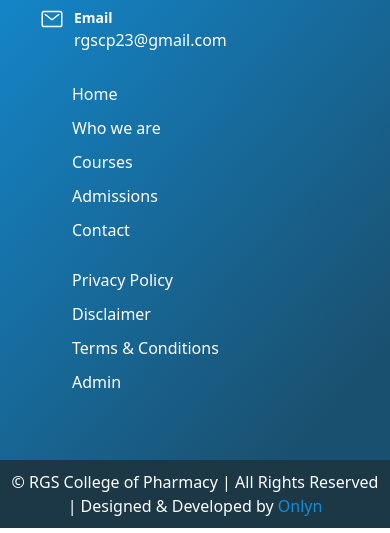
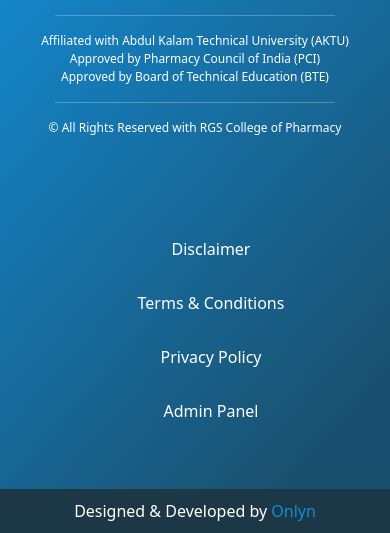
Before and after one commit to sidmrlazy/rgs, a PHP site: page /index.php in a window 390 px wide. Shown: the part 5102-5635 px from the top of the page. Run offline with PHP 8.4, Linux system fonts and the light colour scheme.

Commit message:
modified:   assets/css/styles.css modified:   includes/Footer.php modified:   includes/header.php modified:   includes/navbar.php

```diff
--- a/assets/css/styles.css
+++ b/assets/css/styles.css
@@ -996,51 +996,49 @@ input::-webkit-inner-spin-button {
 }
 /* ========= FOOTER ========= */
 .footer {
-  display: flex;
-  justify-content: flex-start;
-  align-items: flex-start;
-  padding: 40px;
   background: rgb(19, 141, 213);
   background: linear-gradient(
     132deg,
     rgba(19, 141, 213, 1) 10%,
     rgba(26, 80, 111, 1) 90%
   );
+  padding: 20px;
+  display: flex;
+  justify-content: center;
+  align-items: center;
 }
-.footer-about-details {
+.footer-img {
   display: flex;
-  justify-content: flex-start;
+  justify-content: center;
+  align-items: flex-end;
+  flex-direction: column;
+}
+.footer-img hr {
+  border-color: #fff !important;
+  width: 50%;
+}
+.footer-img img {
+  width: 50%;
+  height: auto;
+}
+.footer-img p {
+  margin: 0;
+  color: #fff;
+}
+.footer-menu {
+  display: flex;
+  justify-content: center;
   align-items: flex-start;
+  flex-direction: column;
+  padding-left: 100px;
+}
+.footer-menu li {
+  list-style: none;
   margin-bottom: 30px;
 }
-.footer-icon-container {
-  margin-right: 10px;
-}
-.footer-icon {
-  font-size: 24px;
-  color: #fff;
-}
-.footer-label {
-  margin: 0 !important;
-  color: #fff;
-  font-weight: 600;
-  font-size: 14px;
-}
-.footer-txt {
-  margin: 0 !important;
-  color: #fff;
-}
-.footer-nav li {
-  list-style: none;
-  margin-bottom: 10px;
-}
-.footer-nav a {
+.footer-menu a {
   text-decoration: none;
   color: #fff;
-}
-.footer-nav a:hover {
-  color: #1c3746;
-  transition: 0.3s all ease-in-out;
 }
 
 /* ========= DEVELOPER FOOTER ========= */
@@ -1371,17 +1369,40 @@ input::-webkit-inner-spin-button {
 
   /* ========= FOOTER ========= */
   .footer {
+    flex-direction: column;
+  }
+  .footer-img {
+    align-items: center;
+  }
+  .footer-img hr {
+    width: 80%;
+  }
+  .footer-img img {
+    width: 80%;
+  }
+  .footer-img p {
+    margin: 0;
+    color: #fff;
+    text-align: center;
+    font-size: 12px;
+  }
+  .footer-menu {
     display: flex;
     justify-content: center;
-    align-items: flex-start;
+    align-items: center;
     flex-direction: column;
-    padding: 40px;
-    background: rgb(19, 141, 213);
-    background: linear-gradient(
-      132deg,
-      rgba(19, 141, 213, 1) 10%,
-      rgba(26, 80, 111, 1) 90%
-    );
+    padding-left: 0;
+    margin-top: 100px;
+  }
+  .footer-menu li {
+    list-style: none;
+    margin-bottom: 30px;
+    text-align: center;
+  }
+  .footer-menu a {
+    text-decoration: none;
+    color: #fff;
+    text-align: center;
   }
 
   /* ========= DEVELOPER FOOTER ========= */
--- a/includes/Footer.php
+++ b/includes/Footer.php
@@ -1,6 +1,5 @@
-<div class="footer">
+<!-- <div class="footer">
     <div class="col-md-3">
-
         <div class="footer-about-details">
             <div class="footer-icon-container">
                 <ion-icon name="location-outline" class="footer-icon"></ion-icon>
@@ -34,43 +33,54 @@
                 </p>
             </div>
         </div>
-
-
     </div>
     <ul class="col-md-3 footer-nav">
         <li><a href="#">Home</a></li>
         <li><a href="who-we-are.php">Who we are</a></li>
         <li><a href="#">Courses</a></li>
-        <!-- <li><a href="#">Research & Development</a></li> -->
-        <!-- <li><a href="#">Academics</a></li> -->
-        <!-- <li><a href="#">Brochures</a></li> -->
         <li><a href="#">Admissions</a></li>
         <li><a href="#">Contact</a></li>
     </ul>
-
-    <!-- <ul class="col-md-3 footer-nav">
-        <li><a href="#">RGS Edge</a></li>
-        <li><a href="#">Resources</a></li>
-        <li><a href="#">Departments</a></li>
-        <li><a href="#">Calendar</a></li>
-        <li><a href="#">IQAC</a></li>
-        <li><a href="#">Videos</a></li>
-        <li><a href="#">Events</a></li>
-        <li><a href="#">Downloads</a></li>
-    </ul> -->
 
     <ul class="col-md-3 footer-nav">
         <li><a href="#">Privacy Policy</a></li>
         <li><a href="#">Disclaimer</a></li>
         <li><a href="#">Terms & Conditions</a></li>
         <li><a href="controller/index.php">Admin</a></li>
-        <!-- <li><a href="#">Contact Us</a></li> -->
     </ul>
+
+    <div class="addthis_inline_follow_toolbox"></div>
+</div> -->
+
+
+<div class="footer">
+    <div class="col-md-6 footer-img">
+        <img src="assets/logo/white-logo-full.svg" alt="">
+
+        <hr>
+
+        <p>Affiliated with Abdul Kalam Technical University (AKTU)</p>
+        <p>Approved by Pharmacy Council of India (PCI)</p>
+        <p>Approved by Board of Technical Education (BTE)</p>
+
+        <hr>
+
+        <p>&#169; All Rights Reserved with RGS College of Pharmacy </p>
+    </div>
+
+    <div class="col-md-6 footer-menu">
+        <ul>
+            <li><a href="#">Disclaimer</a></li>
+            <li><a href="#">Terms & Conditions</a></li>
+            <li><a href="#">Privacy Policy</a></li>
+            <li><a href="#">Admin Panel</a></li>
+        </ul>
+    </div>
 </div>
 
 <!-- =========== DEVELOPER FOOTER =========== -->
 <div class="developer-footer">
-    <p>&#169; RGS College of Pharmacy | All Rights Reserved | Designed & Developed by <span><a href="https://www.onlynus.com" target="_blank">Onlyn</a></span></p>
+    <p>Designed & Developed by <span><a href="https://www.onlynus.com" target="_blank">Onlyn</a></span></p>
 </div>
 
 <!-- =========== BOOTSTRAP =========== -->
@@ -82,6 +92,9 @@
 <script nomodule src="https://unpkg.com/ionicons@5.5.2/dist/ionicons/ionicons.js"></script>
 
 
+<!-- =========== ADDTHIS =========== -->
+<script type="text/javascript" src="//s7.addthis.com/js/300/addthis_widget.js#pubid=ra-6427c03c3106ef46"></script>
+
 </body>
 
 </html>
--- a/includes/header.php
+++ b/includes/header.php
@@ -27,6 +27,9 @@
     <!-- =========== LOTTIEFILES =========== -->
     <script src="https://unpkg.com/@lottiefiles/lottie-player@latest/dist/lottie-player.js"></script>
 
+
+
+
     <title><?php echo $title ?></title>
 </head>
 
--- a/includes/navbar.php
+++ b/includes/navbar.php
@@ -15,16 +15,22 @@
                 <ion-icon class="top-nav-icon" name="mail-outline"></ion-icon> rgscp23@gmail.com
             </p>
         </div>
+
+        <!-- ========== ADDTHIS ========== -->
+        <div class="top-nav-item">
+            <div class="addthis_inline_follow_toolbox"></div>
         </div>
     </div>
+
+</div>
+
 
 <nav class="navbar navbar-expand-lg bg-light">
     <div class="container-fluid">
         <a class="navbar-brand" href="index.php">
             <img src="assets/logo/logo.svg" alt="rgs-college-brand-logo">
         </a>
-        <button class="navbar-toggler" type="button" data-bs-toggle="collapse" data-bs-target="#navbarSupportedContent"
-            aria-controls="navbarSupportedContent" aria-expanded="false" aria-label="Toggle navigation">
+        <button class="navbar-toggler" type="button" data-bs-toggle="collapse" data-bs-target="#navbarSupportedContent" aria-controls="navbarSupportedContent" aria-expanded="false" aria-label="Toggle navigation">
             <span class="navbar-toggler-icon"></span>
         </button>
         <div class="collapse navbar-collapse" id="navbarSupportedContent">
```
Lines whose indentation alone changed are shown as unchanged.
